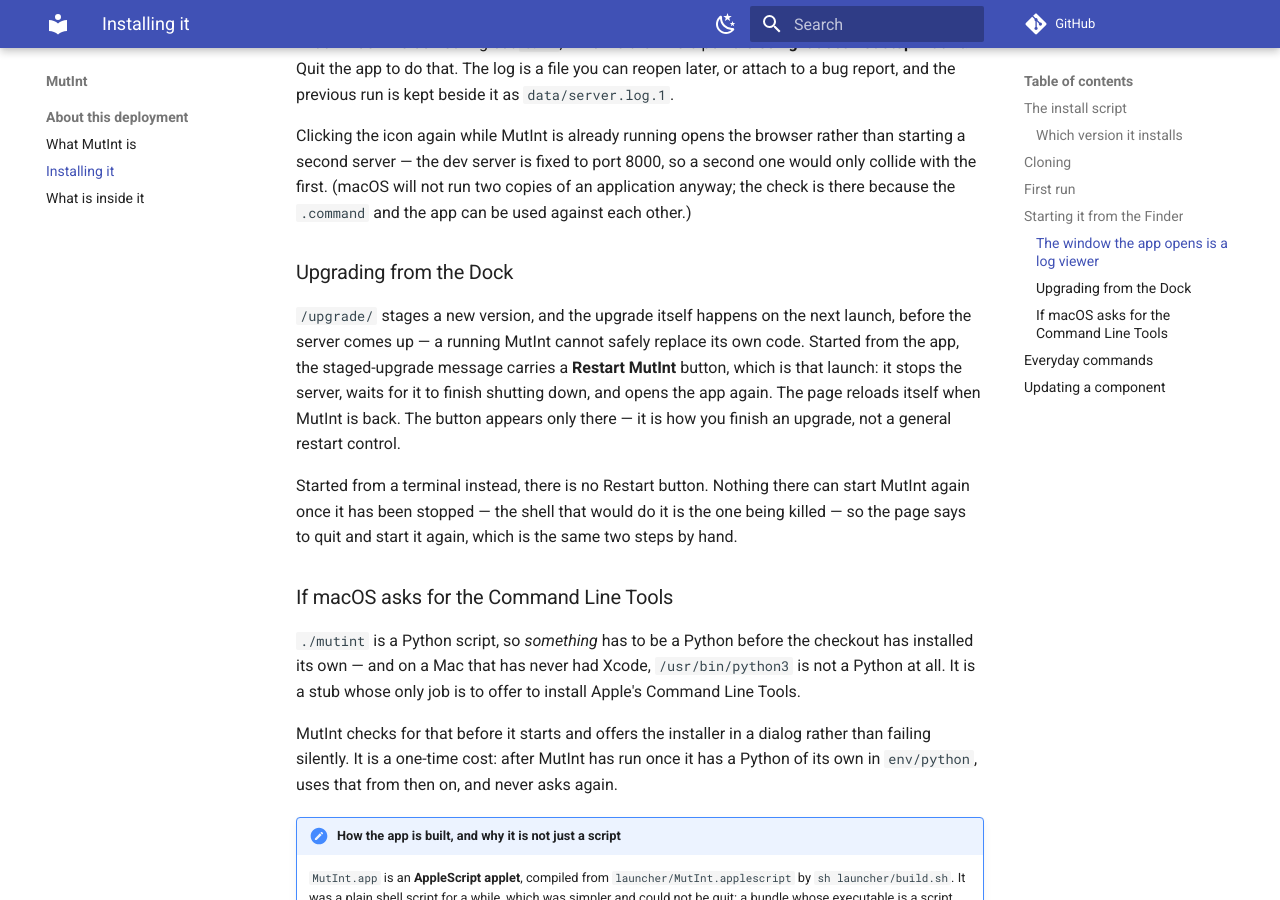
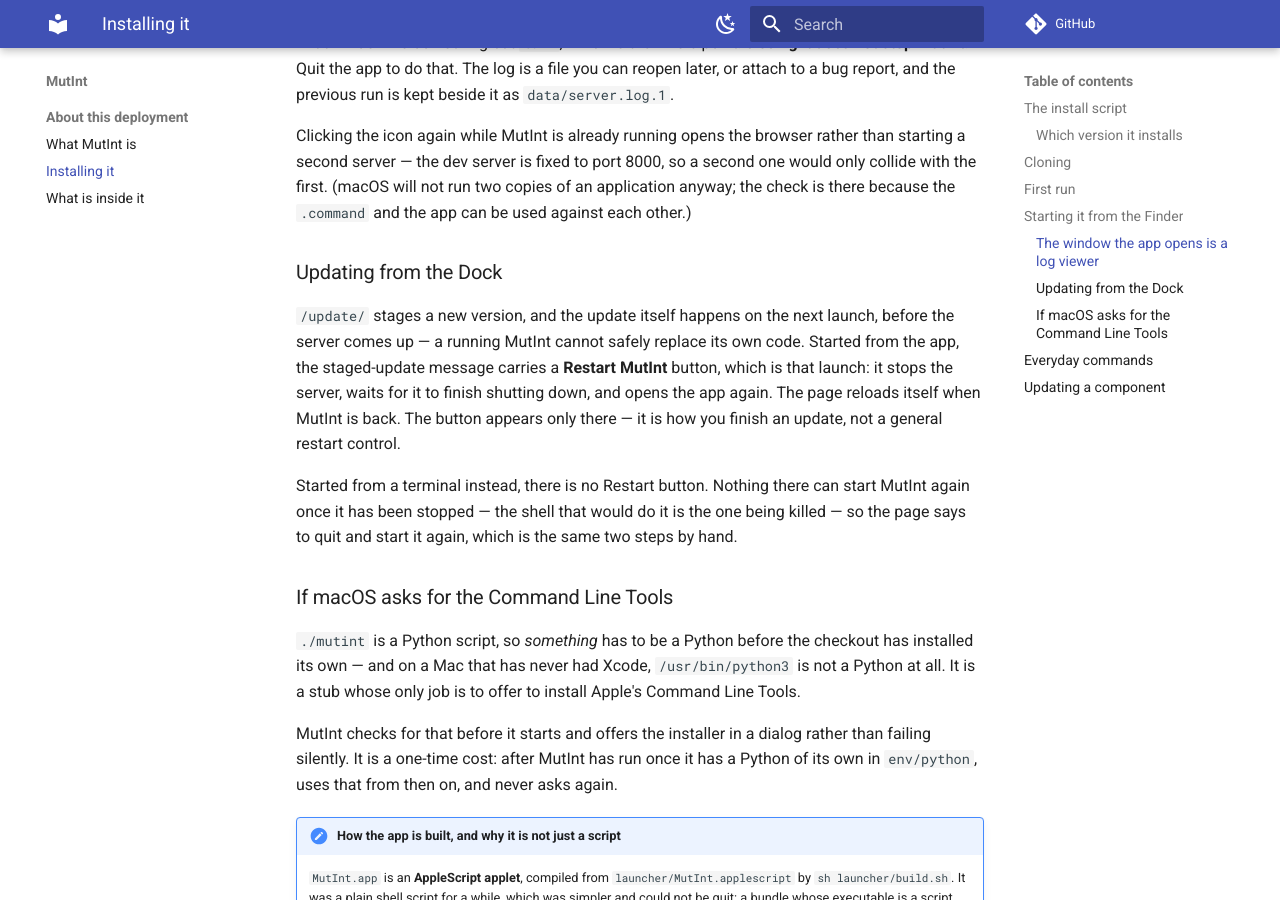
Before and after one commit to mutint/mutint, an MkDocs documentation site: the page built from docs/installing.md, in a window 1280 px wide and 900 px high, scrolled down 2563 px. Built offline with MkDocs 1.6.1 and Material for MkDocs 9.7.7, drawn with Linux system fonts in a browser that asks for light colours; comment, search, counter and statistics services are not loaded; some of the changed text lies outside the part shown.

Commit message:
chore: bump mutint-core; upgrade is update here too
The entry script, install.sh (which writes data/update.json now), the
launcher and the docs follow core's rename. Also picks up the dashboard's
database size.

Co-Authored-By: Claude Fable 5.1 <noreply@anthropic.com>
Claude-Session: https://claude.ai/code/session_01QZ42NMvqhxFb29YzhjbthS

````diff
--- a/docs/installing.md
+++ b/docs/installing.md
@@ -1,7 +1,7 @@
 # Installing MutInt
 
-**MutInt is installed as a git checkout, and that is not incidental.** It upgrades itself in
-place -- see [Upgrading](upgrading.md) -- and it can only do that from a repository it can
+**MutInt is installed as a git checkout, and that is not incidental.** It updates itself in
+place -- see [Updating](updating.md) -- and it can only do that from a repository it can
 fetch into. There is no tarball, on purpose: unpacking one over an installation that already
 holds data has no safe answer, since the database in `data/db` and the file store in
 `data/store` live inside the directory you would be replacing.
@@ -10,7 +10,7 @@ Note also that GitHub's own **source archive of this repository will not work**.
 are submodules, so the archive contains six *empty* directories, and `config/settings.py`
 discovers `INSTALLED_APPS` by scanning them -- it would find nothing and fail in a way that
 says nothing about submodules. (If you have already ended up in that state,
-`./mutint upgrade --adopt` turns such a tree into a real checkout without touching your data.)
+`./mutint update --adopt` turns such a tree into a real checkout without touching your data.)
 
 ## The install script
 
@@ -32,7 +32,7 @@ It is downloaded and then run, rather than piped into a shell, so you can read i
 ### Which version it installs
 
 **The latest release, not the tip of `main`.** The script asks the remote for its `v*` tags
-the same way [Upgrading](upgrading.md) does -- `git ls-remote`, no API and no token -- and
+the same way [Updating](updating.md) does -- `git ls-remote`, no API and no token -- and
 clones the highest one, leaving `HEAD` detached on it. Name a version to override that:
 
 ```bash
@@ -43,7 +43,7 @@ sh install.sh main         # the development branch
 `MUTINT_VERSION` does the same thing for a script being run non-interactively, beside the
 `MUTINT_REPO` and `MUTINT_DIR` it already reads.
 
-Asking for `main` also writes the `main` channel into `data/upgrade.json`, so the installation
+Asking for `main` also writes the `main` channel into `data/update.json`, so the installation
 goes on following the branch it was installed from. Without that it would sit on the default
 `stable` channel and be offered the newest *release tag* -- which is behind the development
 branch, so the offer would be a downgrade.
@@ -60,7 +60,7 @@ cd mutint
 ```
 
 Without `--branch` a clone takes the tip of `main`, which is the development branch rather
-than a release; `./mutint upgrade --check` would then offer you an older tag.
+than a release; `./mutint update --check` would then offer you an older tag.
 
 An existing clone that predates a submodule:
 
@@ -116,14 +116,14 @@ a second server — the dev server is fixed to port 8000, so a second one would
 the first. (macOS will not run two copies of an application anyway; the check is there because
 the `.command` and the app can be used against each other.)
 
-### Upgrading from the Dock
+### Updating from the Dock
 
-`/upgrade/` stages a new version, and the upgrade itself happens on the next launch, before
+`/update/` stages a new version, and the update itself happens on the next launch, before
 the server comes up — a running MutInt cannot safely replace its own code. Started from the
-app, the staged-upgrade message carries a **Restart MutInt** button, which is that launch: it
+app, the staged-update message carries a **Restart MutInt** button, which is that launch: it
 stops the server, waits for it to finish shutting down, and opens the app again. The page
 reloads itself when MutInt is back. The button appears only there — it is how you finish an
-upgrade, not a general restart control.
+update, not a general restart control.
 
 Started from a terminal instead, there is no Restart button. Nothing there can start MutInt
 again once it has been stopped — the shell that would do it is the one being killed — so the
````
Also changed, not shown: README.md (+7 -7 lines), 3 other files.
